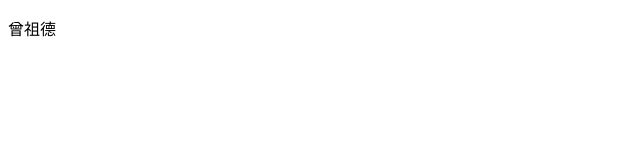
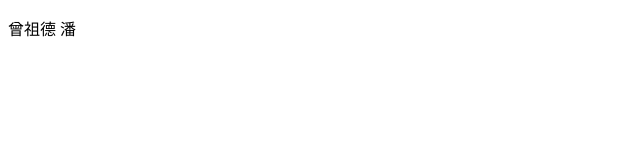
Before and after one commit to asguan/bw1603-, a plain HTML site: page 曾祖德/guanzhuqiye.html in a window 1280 px wide. Shown: the full height of the page, 0-640 px from the left. Drawn offline with Linux system fonts and the light colour scheme.

Commit message:
曾祖德-潘

```diff
--- a/曾祖德/guanzhuqiye.html
+++ b/曾祖德/guanzhuqiye.html
@@ -5,6 +5,6 @@
     <title></title>
 </head>
 <body>
-<p>曾祖德</p>
+<p>曾祖德 潘</p>
 </body>
 </html>
```
